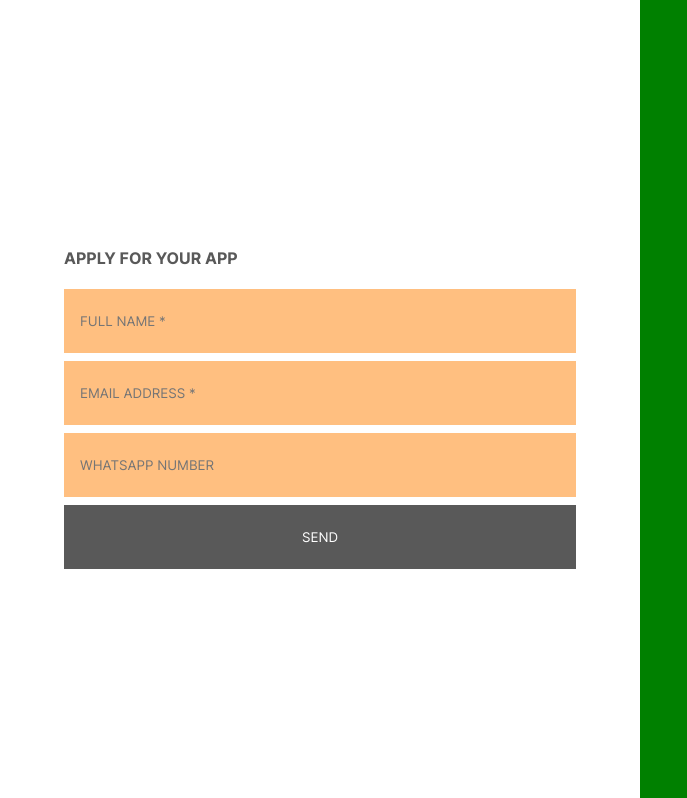
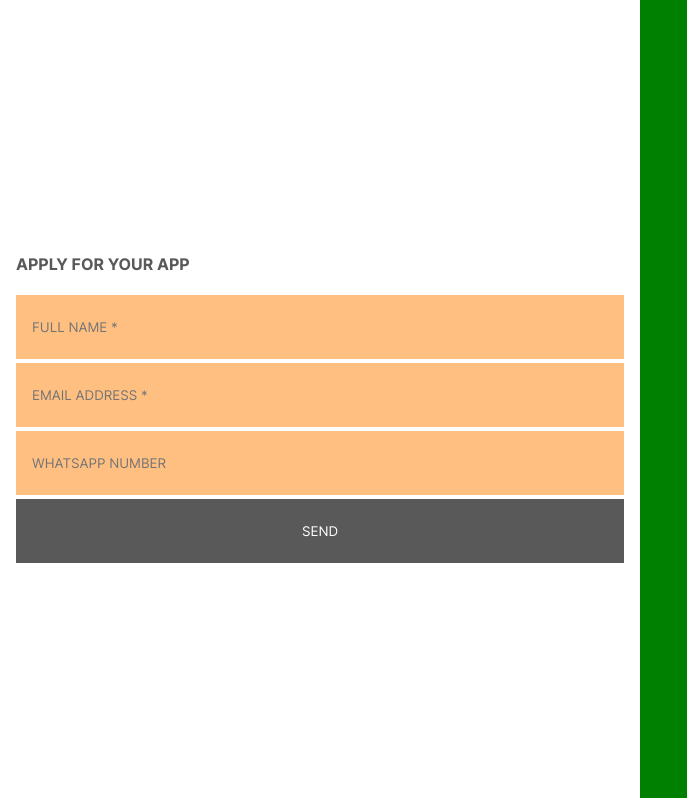
Before and after one commit to sumanbiswas7/nutshell-web, a Next.js app: page / in a window 1280 px wide. Shown: the part 802-1600 px from the top of the page, without its empty margins (0-687 px from the left). Built offline with nearby package versions, Linux system fonts and the light colour scheme.

Commit message:
form functionality added

```diff
--- a/package.json
+++ b/package.json
@@ -9,10 +9,12 @@
     "lint": "next lint"
   },
   "dependencies": {
+    "email-validator": "^2.0.4",
     "next": "12.1.6",
     "react": "18.1.0",
     "react-dom": "18.1.0",
     "react-icons": "^4.3.1",
+    "react-toastify": "^9.0.1",
     "sass": "^1.51.0"
   },
   "devDependencies": {
--- a/pages/apply/apply.module.scss
+++ b/pages/apply/apply.module.scss
@@ -1,6 +1,6 @@
 $input-bg: #ffbf80;
 $bg-dark: #595959;
-$height-form-element: 8%;
+$height-form-element: 4rem;
 .screen {
   width: 100vw;
   height: 100vh;
@@ -16,26 +16,32 @@ $height-form-element: 8%;
     flex-direction: column;
     justify-content: center;
     align-items: center;
+    $input-width: 80%;
+    $input-margin: 0.5rem;
+    @media only screen and (max-width: 550px) {
+      $input-width: 95%;
+      $input-margin: 0.25rem;
+    }
     @media only screen and (max-width: 970px) {
       width: 100%;
       height: 100%;
     }
     &__header {
-      width: 80%;
+      width: $input-width;
       color: $bg-dark;
     }
     &__input {
       background-color: $input-bg;
       border: none;
       outline: none;
-      width: 80%;
+      width: $input-width;
       height: $height-form-element;
       padding-left: 1rem;
-      margin-bottom: 0.5rem;
+      margin-bottom: $input-margin;
     }
     &__button {
       height: $height-form-element;
-      width: 80%;
+      width: $input-width;
       background-color: $bg-dark;
       border: none;
       color: #fff;
--- a/pages/apply/index.js
+++ b/pages/apply/index.js
@@ -1,21 +1,81 @@
 import styles from "./apply.module.scss";
+import { useRef } from "react";
+import { ToastContainer, toast } from "react-toastify";
+import "react-toastify/dist/ReactToastify.css";
+import * as EmailValidator from "email-validator";
+
 export default function ApplyScreen() {
+  const nameRef = useRef();
+  const emailRef = useRef();
+  const numberRef = useRef();
+  const errorToast = (message) => {
+    toast.error(message, {
+      position: "top-left",
+      autoClose: 1000,
+      hideProgressBar: false,
+      closeOnClick: true,
+      pauseOnHover: true,
+      draggable: true,
+      progress: undefined,
+    });
+  };
+
+  function submitHandler(e) {
+    e.preventDefault();
+    const name = nameRef.current.value;
+    const email = emailRef.current.value;
+    const number = numberRef.current.value;
+    if (!name || !email) {
+      errorToast("Please fill the form correctly");
+
+      return;
+    }
+    if (!EmailValidator.validate(email)) {
+      errorToast("Please enter a valid email");
+      return;
+    }
+    const emailLink = `mailto:sumanbiswas842001@gmail.com?subject=NUTSHELL%20-%20APPLY&body=Name%20-%20${name}%0D%0AEmail%20-%20${email}%0D%0AWhatsapp%20-%20${
+      number || "N/A"
+    }%0D%0A%0D%0AAnything%20else%20you%20wanna%20say%20%F0%9F%91%87%0D%0A`;
+    window.open(emailLink, "_blank");
+    // console.log((nameRef.current.style.border = "1px solid red"));
+  }
+
   return (
+    <>
+      <ToastContainer
+        position="top-left"
+        autoClose={1000}
+        hideProgressBar={false}
+        newestOnTop={false}
+        closeOnClick
+        rtl={false}
+        pauseOnFocusLoss
+        draggable
+        pauseOnHover
+      />
       <div className={styles.screen}>
-      <form className={styles.section_1}>
+        <form onSubmit={submitHandler} className={styles.section_1}>
           <h4 className={styles.section_1__header}>APPLY FOR YOUR APP</h4>
-        <input className={styles.section_1__input} placeholder="FULL NAME *" />
+          <input
+            className={styles.section_1__input}
+            placeholder="FULL NAME *"
+            ref={nameRef}
+          />
           <input
             className={styles.section_1__input}
             placeholder="EMAIL ADDRESS *"
+            ref={emailRef}
           />
           <input
             className={styles.section_1__input}
             placeholder="WHATSAPP NUMBER"
+            ref={numberRef}
           />
           <button className={styles.section_1__button}>SEND</button>
         </form>
         <div className={styles.section_2}></div>
       </div>
+    </>
   );
 }
```
Also changed, not shown: 1 other file (tests, documents, lock files or other folders). Lines whose indentation alone changed are shown as unchanged.
